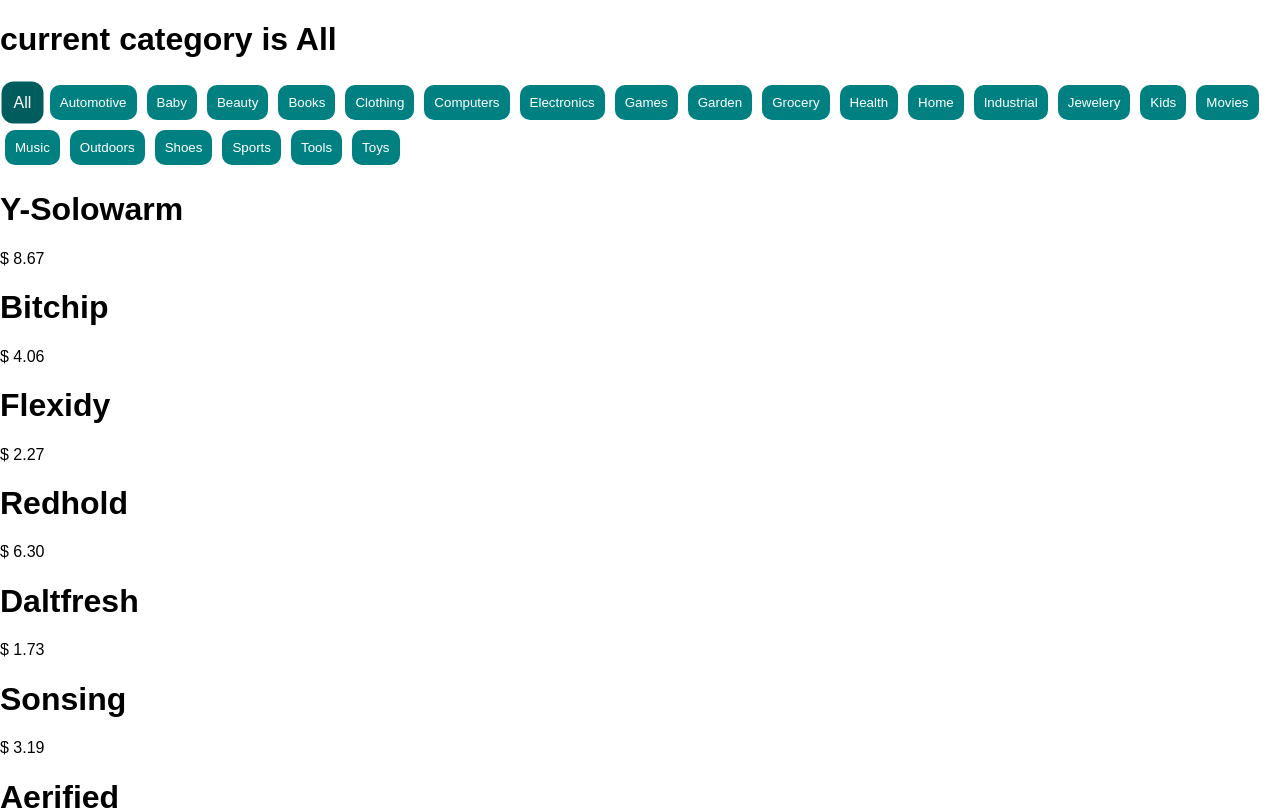
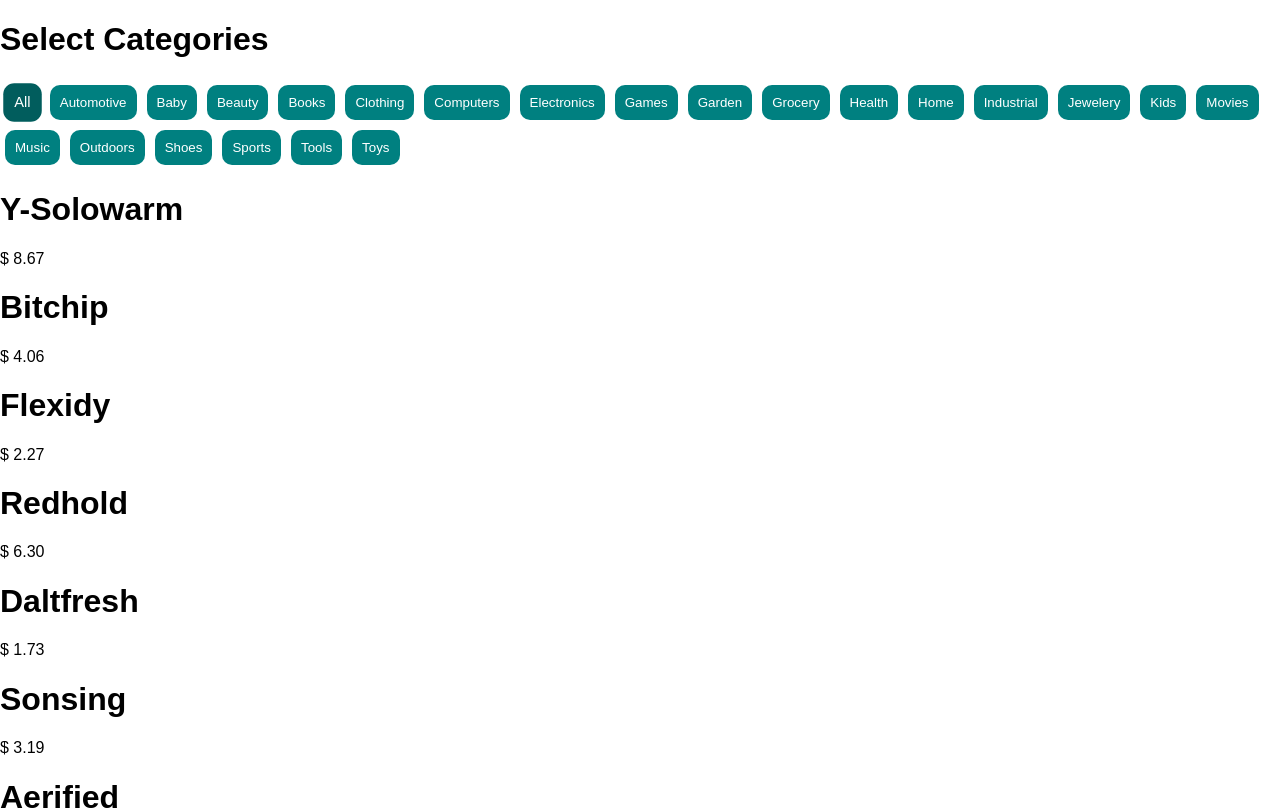
Before and after one commit to LucHighwalker/react-product-list, a React (Create React App) app: page / in a window 1280 px wide. Shown: the top 810 px of the page. Built offline with nearby package versions, Linux system fonts and the light colour scheme.

Commit message:
- Able to select multiple categories.

```diff
--- a/src/App.js
+++ b/src/App.js
@@ -6,13 +6,25 @@ import Item from './components/item';
 
 import './App.css';
 
-class App extends React.Component {
+class App extends Component {
   state = {
-    currentCat: 'All'
+    currentCat: []
   };
 
   buttonClasses(cat) {
-    return cat === this.state.currentCat ? 'button active' : 'button';
+    let active = false;
+
+    this.state.currentCat.forEach(c => {
+      if (c === cat) {
+        active = true;
+      }
+    });
+
+    return active ? 'button active' : 'button';
+  }
+
+  allButtonClasses() {
+    return this.state.currentCat.length === 0 ? 'button active' : 'button';
   }
 
   getCategories() {
@@ -29,30 +41,60 @@ class App extends React.Component {
 
   getInventory() {
     return inventory
-      .filter(
-        item =>
-          item.category === this.state.currentCat ||
-          this.state.currentCat === 'All'
-      )
+      .filter(item => {
+        let selected = false;
+        if (this.state.currentCat.length === 0) {
+          selected = true;
+        } else {
+          this.state.currentCat.forEach(cat => {
+            if (cat === item.category) {
+              selected = true;
+            }
+          });
+        }
+        return selected;
+      })
       .map(({ id, name, price }) => (
         <Item key={id} name={name} price={price} />
       ));
   }
 
   changeCategory(cat) {
+    let current = this.state.currentCat;
+    let found = false;
+
+    if (cat !== 'All') {
+      for (let i = 0; i < current.length; i++) {
+        if (current[i] === cat) {
+          found = true;
+          current.splice(i, 1);
+        }
+      }
+
+      if (!found) {
+        current.push(cat);
+      }
+    } else {
+      current = [];
+    }
+
     this.setState({
-      currentCat: cat
+      currentCat: current
     });
   }
 
   render() {
     return (
       <div className="App">
-        <h1>current category is {this.state.currentCat}</h1>
+        <h1>Select Categories</h1>
 
         <div>
           <span key="All">
-            <Button value="All" classes={this.buttonClasses("All")} onClick={c => this.changeCategory(c)} />
+            <Button
+              value="All"
+              classes={this.allButtonClasses()}
+              onClick={c => this.changeCategory(c)}
+            />
           </span>
           {this.getCategories()}
         </div>
--- a/src/components/button.css
+++ b/src/components/button.css
@@ -22,5 +22,5 @@
 
 .button.active {
     background-color: #015d5d;
-    transform: scale(1.2, 1.2);
+    transform: scale(1.1, 1.1);
 }
```
